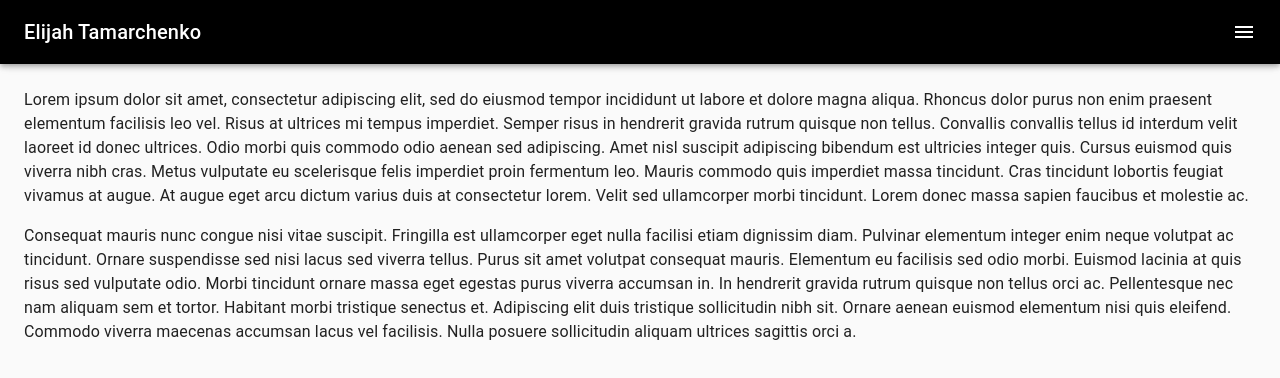
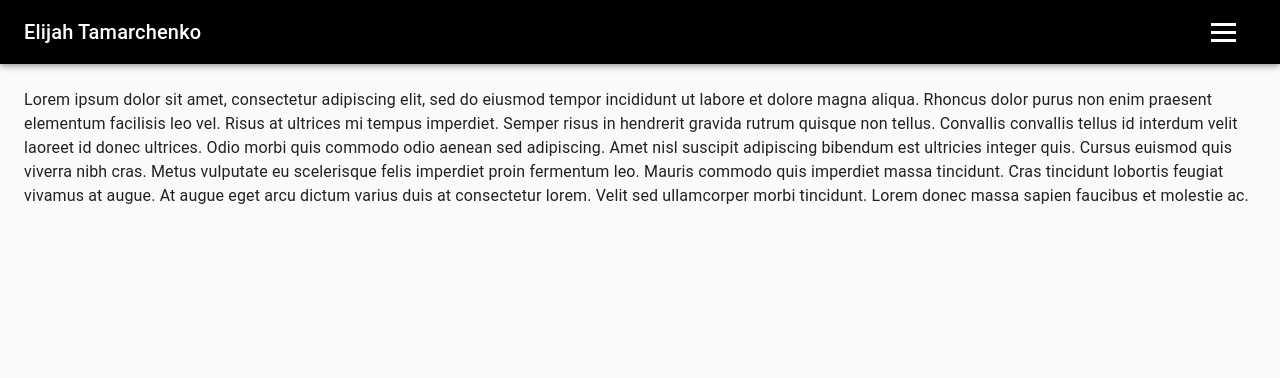
Before and after one commit to Conqueror1776/Conqueror1776.github.io, a React (Create React App) app: page / in a window 1280 px wide. Shown: the top 378 px of the page. Built offline with nearby package versions, Linux system fonts and the light colour scheme.

Commit message:
Added animation on Navbar menu icon

```diff
--- a/src/App.css
+++ b/src/App.css
@@ -12,3 +12,8 @@
 .MuiListItem-gutters {
   padding-top: 16px;
 }
+
+.MuiIconButton-label:hover {
+  width: 200%;
+  color: grey;
+}
--- a/src/App.js
+++ b/src/App.js
@@ -28,6 +28,7 @@
 */
 import React from 'react';
 import clsx from 'clsx';
+import BurgerBar from './BurgerBar.js';
 import './App.css';
 import { makeStyles, useTheme } from '@material-ui/core/styles';
 import Drawer from '@material-ui/core/Drawer';
@@ -143,7 +144,7 @@
             onClick={handleDrawerOpen}
             className={clsx(open && classes.hide)}
           >
-            <MenuIcon />
+            <BurgerBar />
           </IconButton>
         </Toolbar>
       </AppBar>
@@ -164,17 +165,6 @@
           imperdiet massa tincidunt. Cras tincidunt lobortis feugiat vivamus at augue. At augue eget
           arcu dictum varius duis at consectetur lorem. Velit sed ullamcorper morbi tincidunt. Lorem
           donec massa sapien faucibus et molestie ac.
-        </Typography>
-        <Typography paragraph>
-          Consequat mauris nunc congue nisi vitae suscipit. Fringilla est ullamcorper eget nulla
-          facilisi etiam dignissim diam. Pulvinar elementum integer enim neque volutpat ac
-          tincidunt. Ornare suspendisse sed nisi lacus sed viverra tellus. Purus sit amet volutpat
-          consequat mauris. Elementum eu facilisis sed odio morbi. Euismod lacinia at quis risus sed
-          vulputate odio. Morbi tincidunt ornare massa eget egestas purus viverra accumsan in. In
-          hendrerit gravida rutrum quisque non tellus orci ac. Pellentesque nec nam aliquam sem et
-          tortor. Habitant morbi tristique senectus et. Adipiscing elit duis tristique sollicitudin
-          nibh sit. Ornare aenean euismod elementum nisi quis eleifend. Commodo viverra maecenas
-          accumsan lacus vel facilisis. Nulla posuere sollicitudin aliquam ultrices sagittis orci a.
         </Typography>
       </main>
       <Drawer
--- /dev/null
+++ b/src/BurgerBar.css
@@ -0,0 +1,30 @@
+.bar1, .bar2, .bar3 {
+  width: 25px;
+  height: 3px;
+  background-color: white;
+  margin: 5px 0;
+  transition: 0.4s;
+}
+
+.burger-bar {
+  margin: auto 20px;
+}
+
+.burger-bar:hover .bar1 {
+  -webkit-transform: rotate(-20deg) translate(-8px, 0px) ;
+  transform: rotate(-20deg) translate(-8px, 0px) ;
+  width: 30px;
+}
+
+
+.burger-bar:hover .bar2 {
+  -webkit-transform: rotate(90deg) translate(0px, -10px) ;
+  transform: rotate(90deg) translate(0px, -10px) ;
+  width: 20px;
+}
+
+.burger-bar:hover .bar3 {
+  -webkit-transform: rotate(20deg) translate(-8px, 0px) ;
+  transform: rotate(20deg) translate(-8px, 0px) ;
+  width: 30px;
+}
--- /dev/null
+++ b/src/BurgerBar.js
@@ -0,0 +1,15 @@
+import React from 'react';
+import './BurgerBar.css';
+
+function BurgerBar() {
+    return (
+        <div className='burger-bar'>
+          <div className='bar1'></div>
+          <div className='bar2'></div>
+          <div className='bar3'></div>
+        </div>
+    );
+
+}
+
+export default BurgerBar;
```
Also changed, not shown: src/Navbar.css (deleted, +0 -40 lines), src/Navbar.js (deleted, +0 -31 lines).
